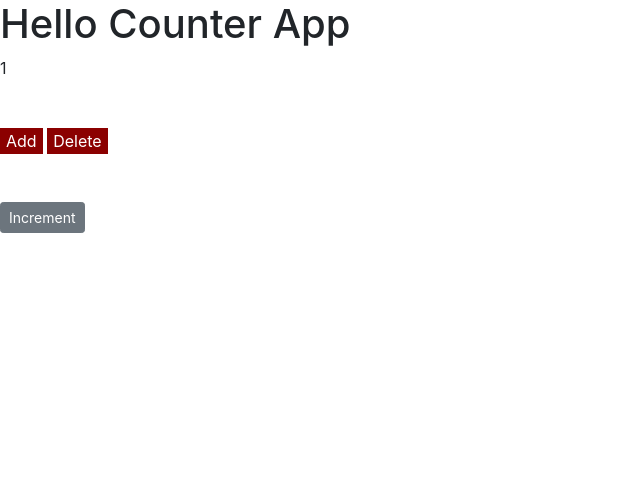
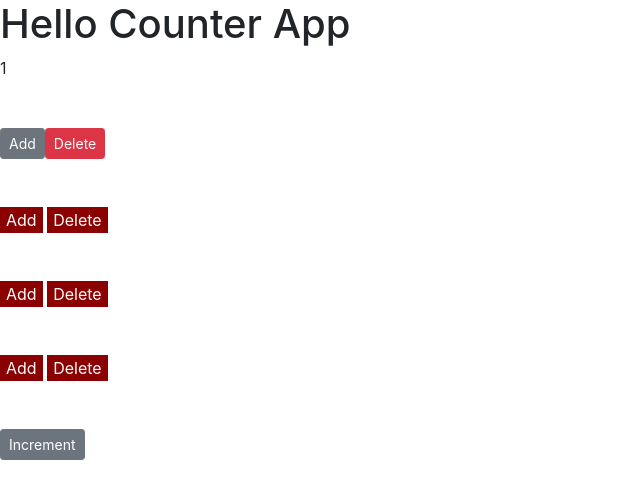
Before and after one commit to Nabeel73/Todo-app, a React (Create React App) app: page / in a window 1280 px wide. Shown: the top 498 px of the page, without its empty margins (0-640 px from the left). Built offline with nearby package versions, Linux system fonts and the light colour scheme.

Commit message:
add button class

```diff
--- a/src/Components/counter.jsx
+++ b/src/Components/counter.jsx
@@ -9,17 +9,26 @@ class Counter extends Component {
      // console.log("Constructor",this );
      super()
     this.handlerIncrement = this.handlerIncrement.bind(this);
+    this.addNumber.setstate = this.addNumber.bind(this);
     }
 
     handlerIncrement(){
         console.log('Increment Clicked');
+    }
+    addNumber(){
+        document.write('');
     }
     render(){
         return(
             <div>
                 <h1>Hello Counter App</h1>
                 <span>{this.state.count}</span><br/><br/><br/>
+                <button onClick={this.addNumber} className="btn btn-secondary btn-sm">Add</button>
+                <button onClick={this.handlerIncrement} className="btn btn-danger btn-sm">Delete</button><br/><br/><br/>
                 <button>Add</button>          <button>Delete</button><br/><br/><br/>
+                <button>Add</button>          <button>Delete</button><br/><br/><br/>
+                <button>Add</button>          <button>Delete</button><br/><br/><br/>
+
             <button onClick={this.handlerIncrement} className="btn btn-secondary btn-sm">Increment</button>
 
            {/*<span className={this.getBadgeClasses()}>{this.formatCount()}</span>*/}
```
